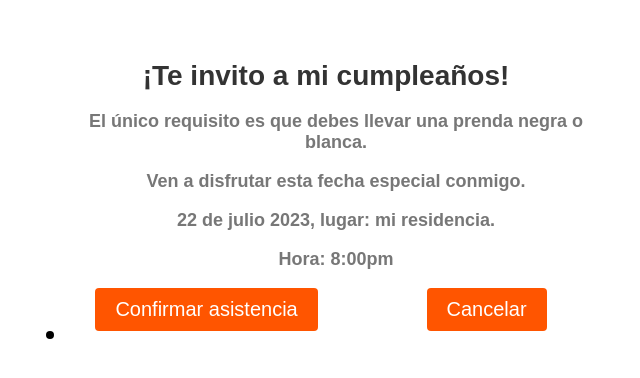
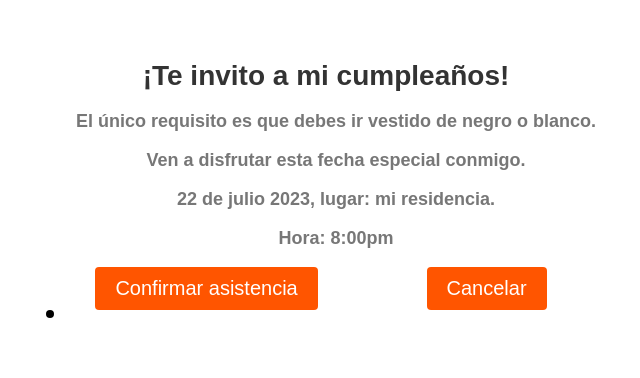
Before and after one commit to joker2207/Mi_cumple, a plain HTML site: page index.html in a window 1280 px wide. Shown: the whole page, without its empty margins (314-954 px from the left). Drawn offline with Linux system fonts and the light colour scheme.

Commit message:
restructurar

```diff
--- a/index.html
+++ b/index.html
@@ -11,7 +11,7 @@
 <body>
     <div class="container">
         <h1>¡Te invito a mi cumpleaños!</h1>
-        <p>El único requisito es que debes llevar una prenda negra o blanca.</p>
+        <p>El único requisito es que debes ir vestido de negro o blanco.</p>
         <p>Ven a disfrutar esta fecha especial conmigo.</p>
         <p>22 de julio 2023, lugar: mi residencia.</p>
         <p>Hora: 8:00pm</p>
```
